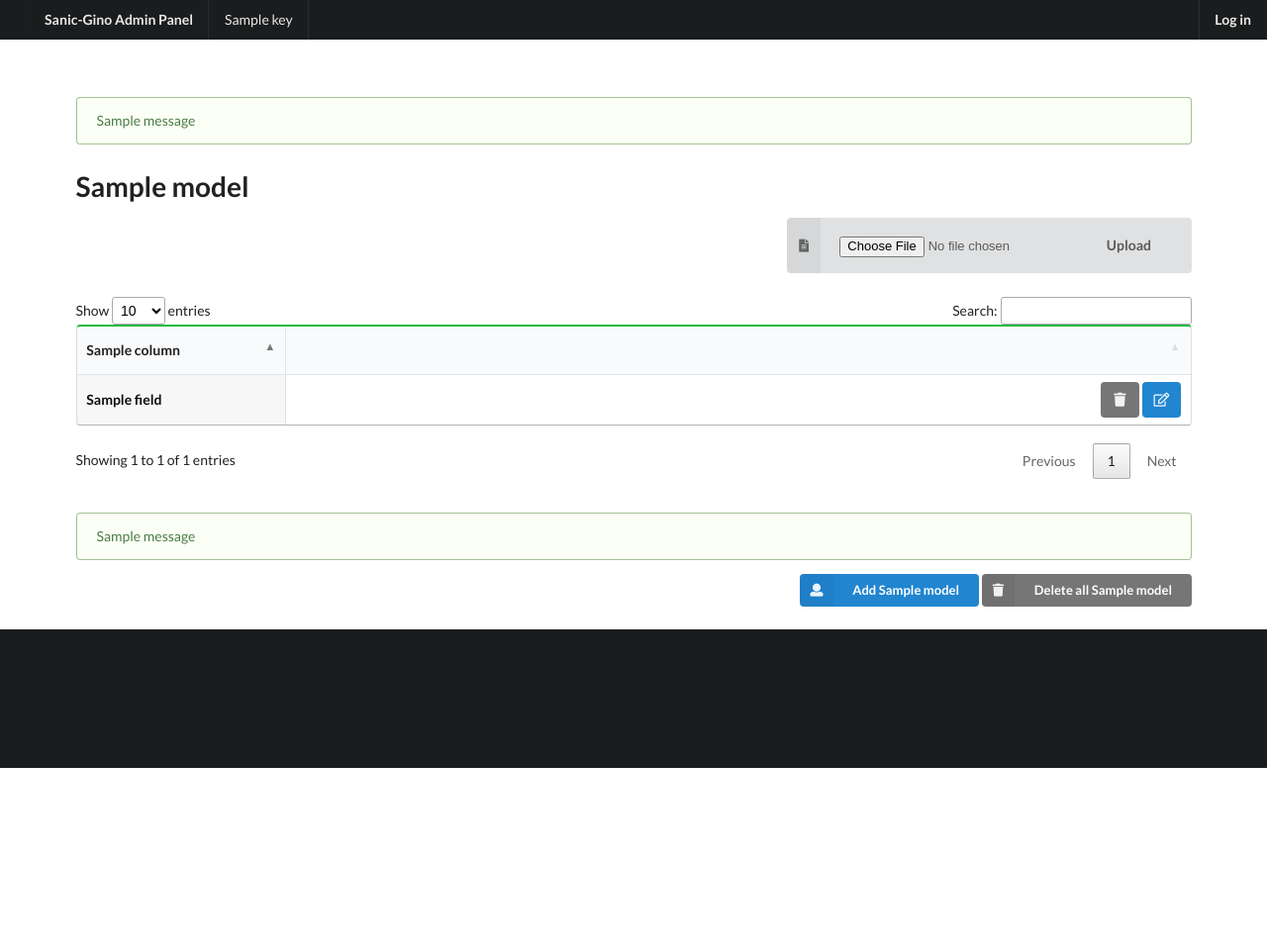
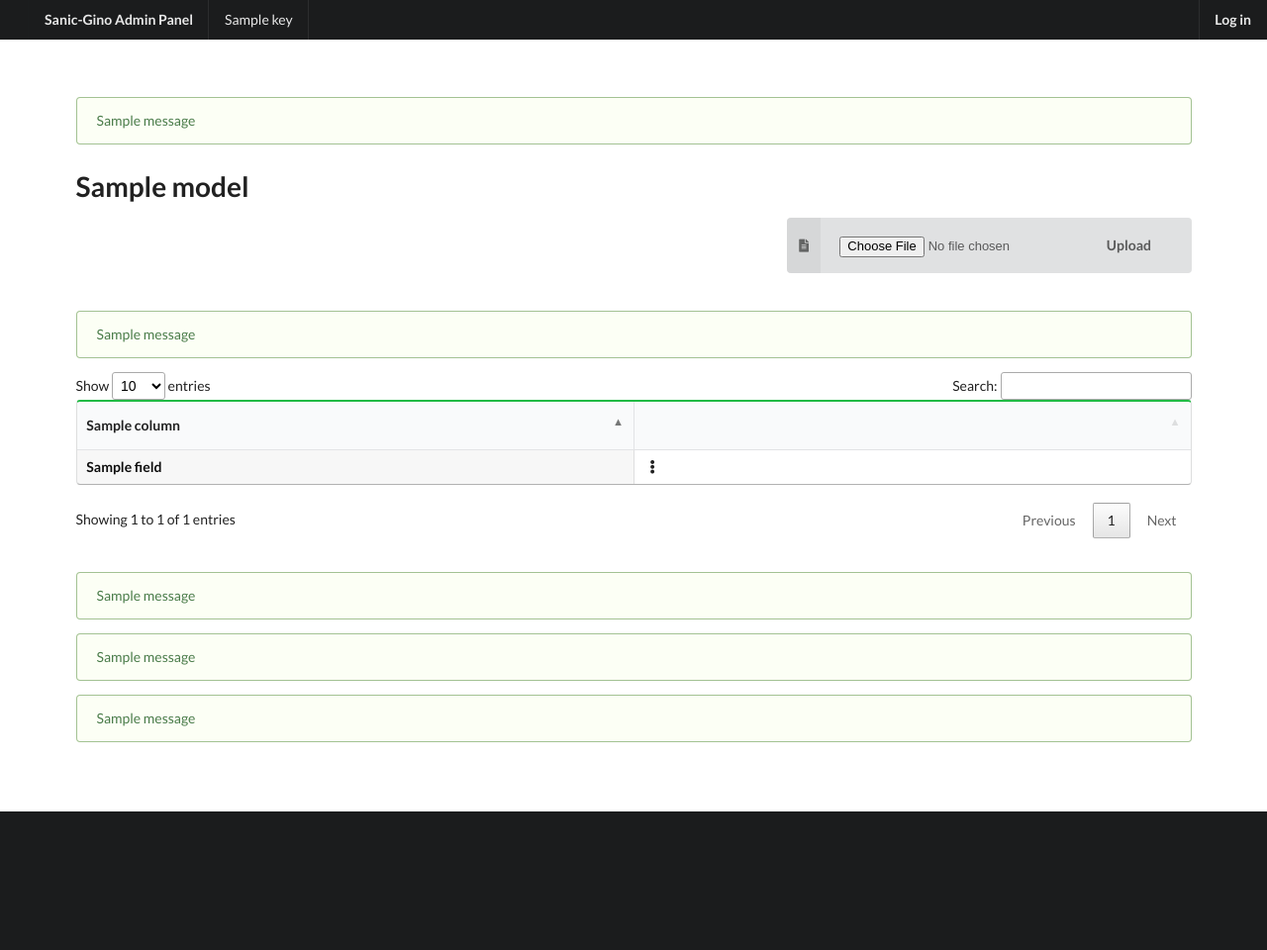
Before and after one commit to xnuinside/gino-admin, a Python web app: template gino_admin/templates/model_view.html in a window 1280 px wide. Shown: the whole page at 99% size. Before the commit the page ends 776 px from the top, so only its background shows below. Run offline with Jinja, Linux system fonts and the light colour scheme; the template is opened without the code that fills it: most values are stand-ins (such as "Sample title", 1, 10 or a date in 2020); one stand-in notice (Sample message) is shown; some libraries are stand-ins or nearby versions.

Commit message:
copy element

```diff
--- /dev/null
+++ b/gino_admin/static/app.css
@@ -0,0 +1,14 @@
+.button.item {
+    background-color: Transparent;
+    background-repeat:no-repeat;
+    border: none;
+    cursor:pointer;
+    overflow: hidden;
+    outline:none;
+}
+
+.button.item:hover {
+    background: rgba(0,0,0,.05);
+    color: rgba(0,0,0,.95);
+    z-index: 13
+}
--- a/gino_admin/templates/app.html
+++ b/gino_admin/templates/app.html
@@ -16,10 +16,11 @@
    <script type="text/javascript" charset="utf8" src="https://cdn.datatables.net/1.10.20/js/jquery.dataTables.js"></script>
     <link rel="stylesheet" href="https://cdnjs.cloudflare.com/ajax/libs/semantic-ui/2.2.7/semantic.min.css" integrity="sha256-wT6CFc7EKRuf7uyVfi+MQNHUzojuHN2pSw0YWFt2K5E=" crossorigin="anonymous" />
    <link rel="stylesheet" type="text/css" href="https://cdn.datatables.net/1.10.20/css/jquery.dataTables.css">
+       <link rel="stylesheet" type="text/css" href="static/app.css">
 
     <style>
     body {
-      background-color: #FFFFFF;
+      background-color: #00000;
     }
     .ui.menu .item img.logo {
       margin-right: 1.5em;
--- a/gino_admin/templates/data_table.html
+++ b/gino_admin/templates/data_table.html
@@ -1,39 +1,33 @@
 <!-- table for model view -->
 
-
+{% for cat, msg in get_flashed_messages(with_categories=true) %}
+      <div class="ui {{ cat }} message"><p>{{ msg }}</p></div>
+      {% endfor %}
 <table id="table_id" class="ui green padded compact sortable celled definition table">
     <!-- header row -->
     <thead class="full-width">
         <tr>{% for column_name  in columns %}
-            <th class="three wide">{{column_name}}</th>
+            <th class="two wide">{{column_name}}</th>
             {% endfor %}
-            <th></th>
+            <th class="one wide"></th>
         </tr>
     </thead>
 
     <!-- body with data rows -->
     <tbody>
     {% for row in model_data %}
-        <tr>
+        <tr class="full-width">
             <!-- columns with data -->
             {% for key, field in row.items() %}
-                <td>{{field}}</td>
+                <td class="two wide">{{field}}</td>
             {% endfor %}
 
             <!-- column controls(edit, delete and etc.) -->
-            <td>
-                <input type="hidden" name="id" value="{{row['id']}}">
-                   <a href="{{url_prefix}}/{{model.lower()}}/{{row['id']}}/edit/" class="ui right floated right primary icon button">
-                       <i class="edit outline icon white"></i></a>
-                <form action="{{url_prefix}}/{{model.lower()}}/delete/" method="post">
-                <input type="hidden" name="id" value="{{row['id']}}">
-                <button type="submit" class="ui right floated grey icon button">
-                    <i class="trash icon"></i>
-                </button>
-            </form>
+            <td class="two wide">
+                {% include 'table_control_items.html' %}
             </td>
         </tr>
-{% endfor %}
+    {% endfor %}
     </tbody>
 </table>
 <br>
--- a/gino_admin/templates/header.html
+++ b/gino_admin/templates/header.html
@@ -14,8 +14,10 @@
           <div class="ui simple dropdown item">
           More Models <i class="dropdown icon"></i>
           <div class="menu">
-              {% for key, value in objects.items() %}
+              {% for key in objects %}
+              {% if loop.index > 4 %}
             <a href="{{url_prefix}}/{{key.lower()}}" class="item">{{key}}</a>
+              {% endif %}
               {% endfor %}
           </div>
 
--- a/gino_admin/templates/model_view.html
+++ b/gino_admin/templates/model_view.html
@@ -12,7 +12,9 @@
     <div class="ui {{ cat }} message"><p>{{ msg }}</p></div>
 {% endfor %}
 <!-- delete modal -->
-
+{% for cat, msg in get_flashed_messages(with_categories=true) %}
+      <div class="ui {{ cat }} message"><p>{{ msg }}</p></div>
+      {% endfor %}
 <div class="ui basic modal">
   <div class="ui icon header">
     <i class="trash icon"></i> Delete all {{model}}
@@ -53,8 +55,10 @@ $(function(){
 		closable: true
 	});
 });
-document.getElementById('buttonid').addEventListener('click', openDialog);
 
 </script>
 
+{% for cat, msg in get_flashed_messages(with_categories=true) %}
+      <div class="ui {{ cat }} message"><p>{{ msg }}</p></div>
+      {% endfor %}
 {% endblock %}
--- /dev/null
+++ b/gino_admin/templates/table_control_items.html
@@ -0,0 +1,27 @@
+<div class="ui simple dropdown item">
+       <i class="ellipsis vertical icon"></i>
+          <div class="menu">
+        <a href="{{url_prefix}}/{{model.lower()}}/{{row['id']}}/edit/" class="item">
+            <i class="pencil icon"></i> Edit
+        </a>
+        <a href="javascript:;" class="item" onclick="document.getElementById('copy_{{row['id']}}').submit();">
+            Copy
+        </a>
+        <a href="javascript:;" class="item disabled" onclick="document.getElementById('deepcopy_{{row['id']}}').submit();">
+            Deepcopy
+        </a>
+         <a href="javascript:;" class="item" onclick="document.getElementById('delete_{{row['id']}}').submit();">
+             <i class="trash icon"></i> Delete
+         </a>
+
+<form id="delete_{{row['id']}}" action="{{url_prefix}}/{{model.lower()}}/delete/" method="post" >
+    <input type="hidden" name="id" value="{{row['id']}}">
+</form>
+<form id="copy_{{row['id']}}" action="{{url_prefix}}/{{model.lower()}}/copy/" method="post" >
+    <input type="hidden" name="id" value="{{row['id']}}">
+</form>
+<form id="deepcopy_{{row['id']}}" action="{{url_prefix}}/{{model.lower()}}/deepcopy/" method="post" >
+    <input type="hidden" name="id" value="{{row['id']}}">
+</form>
+    </div>
+          </div>
```
Also changed, not shown: examples/src/app.py (+3 -4 lines), gino_admin/auth.py (+15 -11 lines), gino_admin/routes.py (+56 -13 lines), 2 other files.
